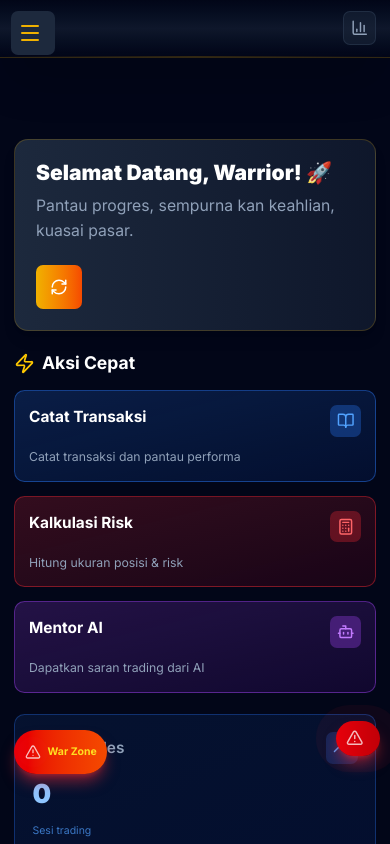
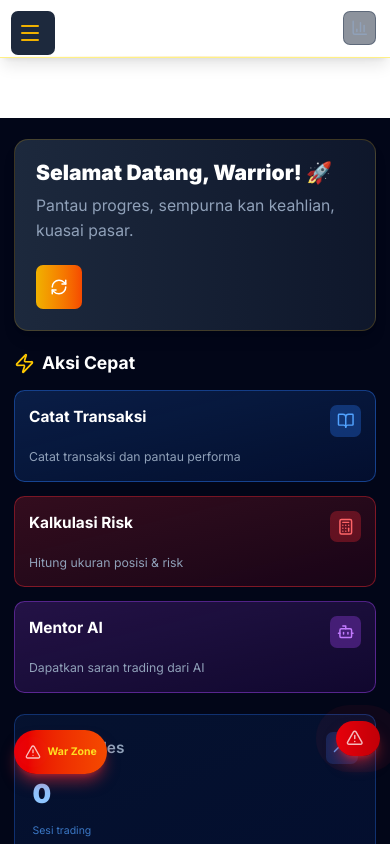
Before and after one commit to Hdiignna-DEV/mpt-warrior, a Next.js app: page / in a window 390 px wide. Built offline with nearby package versions, Linux system fonts and the light colour scheme.

Commit message:
fix: improve mobile responsiveness, implement dark/light theme, translate UI to Indonesian while keeping trading terms

```diff
--- a/src/app/globals.css
+++ b/src/app/globals.css
@@ -1,4 +1,34 @@
 @import "tailwindcss";
+
+/* Light mode colors */
+:root {
+  --bg-primary: #ffffff;
+  --bg-secondary: #f8fafc;
+  --bg-tertiary: #f1f5f9;
+  --text-primary: #1e293b;
+  --text-secondary: #64748b;
+  --border-color: #e2e8f0;
+}
+
+/* Dark mode colors */
+[data-theme="dark"],
+html.dark {
+  --bg-primary: #0f172a;
+  --bg-secondary: #1e293b;
+  --bg-tertiary: #334155;
+  --text-primary: #f1f5f9;
+  --text-secondary: #cbd5e1;
+  --border-color: #1e293b;
+}
+
+/* Ensure proper theme application */
+html {
+  color-scheme: light;
+}
+
+html.dark {
+  color-scheme: dark;
+}
 
 /* Custom Scrollbar */
 ::-webkit-scrollbar {
@@ -7,16 +37,16 @@
 }
 
 ::-webkit-scrollbar-track {
-  background: rgb(15, 23, 42);
+  background: var(--bg-secondary);
 }
 
 ::-webkit-scrollbar-thumb {
-  background: rgb(71, 85, 105);
+  background: var(--bg-tertiary);
   border-radius: 4px;
 }
 
 ::-webkit-scrollbar-thumb:hover {
-  background: rgb(100, 116, 139);
+  background: var(--text-secondary);
 }
 
 /* Prevent layout shift on mobile */
--- a/src/app/layout.tsx
+++ b/src/app/layout.tsx
@@ -30,7 +30,7 @@ export default function RootLayout({
         <meta name="apple-mobile-web-app-status-bar-style" content="black-translucent" />
         <link rel="apple-touch-icon" href="/mpt-logo.png" />
       </head>
-      <body className={`${inter.className} bg-slate-950 text-slate-100 overflow-x-hidden dark flex flex-col min-h-screen`}>
+      <body className={`${inter.className} bg-white dark:bg-slate-950 text-slate-950 dark:text-slate-100 overflow-x-hidden flex flex-col min-h-screen transition-colors duration-300`}>
         <ThemeProviderWrapper>
           {/* Header */}
           <Header />
@@ -40,7 +40,7 @@ export default function RootLayout({
             <Sidebar />
 
             {/* Main Content with Footer */}
-            <main className="flex-1 flex flex-col overflow-y-auto overflow-x-hidden bg-slate-950 w-full">
+            <main className="flex-1 flex flex-col overflow-y-auto overflow-x-hidden bg-white dark:bg-slate-950 w-full transition-colors duration-300">
               <div className="flex-1 pb-8">
                 {children}
               </div>
--- a/src/components/Footer.tsx
+++ b/src/components/Footer.tsx
@@ -13,7 +13,7 @@ export default function Footer() {
           {/* Brand */}
           <div>
             <h3 className="text-lg font-black text-transparent bg-clip-text bg-gradient-to-r from-yellow-400 to-orange-500 mb-3">
-              MPT WARRIOR
+              MPT COMMUNITY
             </h3>
             <p className="text-sm text-slate-400 mb-4">
               Hub Keunggulan Trading. Mentalitas, Rencana, Risk, Disiplin.
@@ -68,7 +68,7 @@ export default function Footer() {
 
         {/* Bottom */}
         <div className="flex flex-col md:flex-row items-center justify-between text-sm text-slate-500">
-          <p>© {currentYear} MPT Warrior. Semua hak dilindungi.</p>
+          <p>© {currentYear} MPT COMMUNITY. Semua hak dilindungi.</p>
           <p className="flex items-center gap-2 mt-4 md:mt-0">
             Dibuat dengan <Heart className="w-4 h-4 text-red-500" /> untuk trader
           </p>
--- a/src/components/Header.tsx
+++ b/src/components/Header.tsx
@@ -1,4 +1,4 @@
-'use client';
+ 'use client';
 
 import { Zap, TrendingUp, Target, BarChart3 } from 'lucide-react';
 import Link from 'next/link';
@@ -18,7 +18,7 @@ export default function Header() {
       const trades = JSON.parse(saved);
       const wins = trades.filter((t: any) => t.result === 'win').length;
       const total = trades.length;
-      const winRate = total > 0 ? ((wins / total) * 100).toFixed(0) : 0;
+      const winRate = total > 0 ? ((wins / total) * 100).toFixed(0) : '0';
 
       const balanceData = localStorage.getItem('mpt_balance');
       const balance = balanceData ? parseFloat(balanceData) : 10000;
@@ -33,7 +33,7 @@ export default function Header() {
   }, []);
 
   return (
-    <header className="sticky top-0 z-50 bg-gradient-to-b from-slate-950 via-slate-900 to-slate-950/80 border-b border-yellow-500/20 backdrop-blur-md shadow-2xl">
+    <header className="sticky top-0 z-50 bg-white dark:bg-gradient-to-b dark:from-slate-950 dark:via-slate-900 dark:to-slate-950/80 border-b border-yellow-200 dark:border-yellow-500/20 dark:backdrop-blur-md shadow-lg dark:shadow-2xl transition-colors duration-300">
       <div className="w-full">
         {/* Top Bar */}
         <div className="px-4 md:px-6 py-3 md:py-4 flex items-center justify-between gap-4">
@@ -52,7 +52,7 @@ export default function Header() {
           {/* Stats Grid */}
           <div className="hidden sm:grid grid-cols-2 md:grid-cols-4 gap-2 md:gap-3 flex-1 max-w-2xl">
             {/* Total Trades */}
-            <div className="bg-slate-800/50 border border-slate-700/30 rounded-lg px-2 py-2 md:px-3 md:py-2.5 backdrop-blur-sm hover:border-yellow-500/40 hover:bg-slate-800/70 transition-all">
+            <div className="bg-slate-100 dark:bg-slate-800/50 border border-slate-300 dark:border-slate-700/30 rounded-lg px-2 py-2 md:px-3 md:py-2.5 backdrop-blur-sm hover:border-yellow-300 dark:hover:border-yellow-500/40 hover:bg-slate-200 dark:hover:bg-slate-800/70 transition-all">
               <p className="text-xs text-slate-400 font-bold uppercase tracking-tight">Trades</p>
               <p className="text-base md:text-lg font-black text-yellow-400 flex items-center gap-0.5">
                 <TrendingUp className="w-3 h-3" />
@@ -86,9 +86,9 @@ export default function Header() {
           </div>
 
           {/* Analytics Button */}
-          <a href="/analytics" className="p-2 md:p-3 rounded-lg bg-slate-800/50 hover:bg-slate-700 border border-slate-700/50 hover:border-yellow-500/30 transition-all hover:shadow-lg hover:shadow-yellow-500/20">
+          <Link href="/analytics" className="p-2 md:p-3 rounded-lg bg-slate-800/50 hover:bg-slate-700 border border-slate-700/50 hover:border-yellow-500/30 transition-all hover:shadow-lg hover:shadow-yellow-500/20">
             <BarChart3 className="w-5 h-5 text-slate-400 hover:text-yellow-400 transition-colors" />
-          </a>
+          </Link>
         </div>
 
         {/* Divider */}
--- /dev/null
+++ b/tailwind.config.ts
@@ -0,0 +1,23 @@
+import type { Config } from 'tailwindcss'
+
+const config: Config = {
+  content: [
+    './src/pages/**/*.{js,ts,jsx,tsx,mdx}',
+    './src/components/**/*.{js,ts,jsx,tsx,mdx}',
+    './src/app/**/*.{js,ts,jsx,tsx,mdx}',
+  ],
+  darkMode: 'class',
+  theme: {
+    extend: {
+      colors: {
+        slate: {
+          950: '#0f172a',
+          925: '#1a202e',
+          900: '#0f172a',
+        },
+      },
+    },
+  },
+  plugins: [],
+}
+export default config
```
